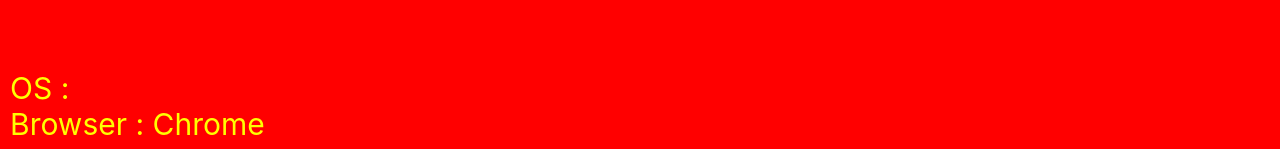
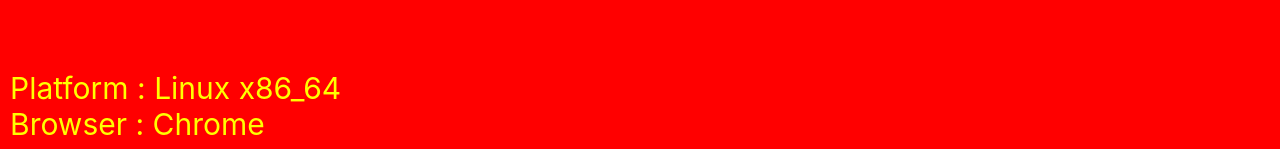
Before and after one commit to 11dj/react_cam, a React (Create React App) app: page / in a window 1280 px wide. Shown: the part 648-797 px from the top of the page. Built offline with nearby package versions, Linux system fonts and the light colour scheme; no server answers.

Commit message:
OS >>>> platformm

```diff
--- a/src/App.js
+++ b/src/App.js
@@ -126,7 +126,7 @@
           </select>
       </div>
       <div className='info-div'>
-        <div>OS : {getInfoClient('OS')}</div>
+        <div>Platform : {getInfoClient('platform')}</div>
         <div>Browser : {getInfoClient('browser')}</div>
       </div>
       <div>
```
